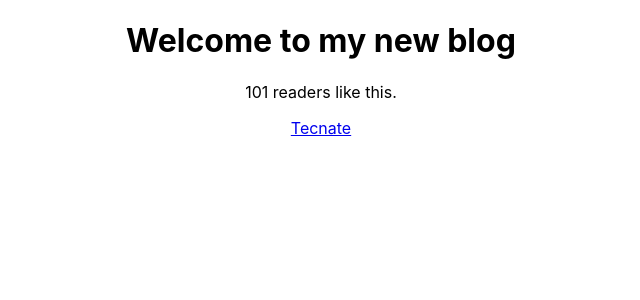
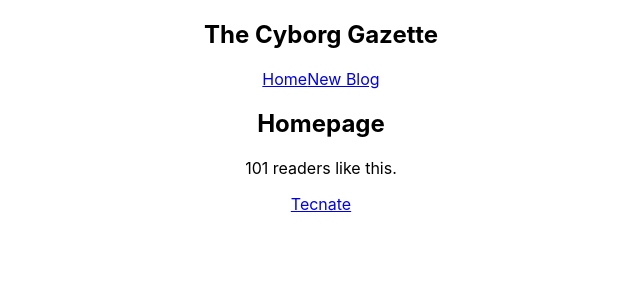
Before and after one commit to nvsmith/full-modern-react, a JavaScript app: page / in a window 1280 px wide. Shown: the top 300 px of the page, without its empty margins (319-959 px from the left). Built offline with nearby package versions, Linux system fonts and the light colour scheme; the HTML template or start-up script is replaced by a standard one.

Commit message:
Add Navbar & Home components to App

```diff
--- a/src/App.js
+++ b/src/App.js
@@ -1,4 +1,6 @@
 import "./App.css";
+import Navbar from "./Navbar";
+import Home from "./Home";
 
 function App() {
     const title = "Welcome to my new blog";
@@ -7,8 +9,9 @@
 
     return (
         <div className="App">
+            <Navbar />
             <div className="content">
-                <h1>{title}</h1>
+                <Home />
                 <p>{likes} readers like this.</p>
                 <a href={link} target="blank">
                     Tecnate
--- /dev/null
+++ b/src/Home.js
@@ -0,0 +1,9 @@
+const Home = () => {
+    return (
+        <div className="home">
+            <h2>Homepage</h2>
+        </div>
+    );
+};
+
+export default Home;
--- /dev/null
+++ b/src/Navbar.js
@@ -0,0 +1,13 @@
+const Navbar = () => {
+    return (
+        <nav className="navbar">
+            <h1>The Cyborg Gazette</h1>
+            <div className="links">
+                <a href="/">Home</a>
+                <a href="/create">New Blog</a>
+            </div>
+        </nav>
+    );
+};
+
+export default Navbar;
```
